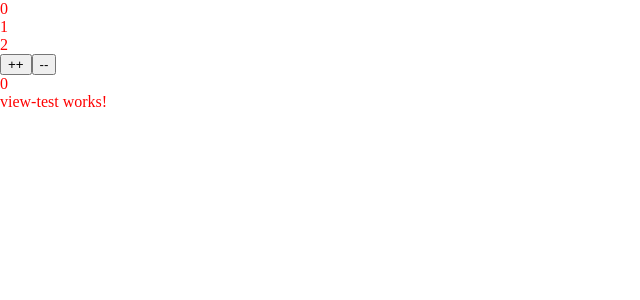
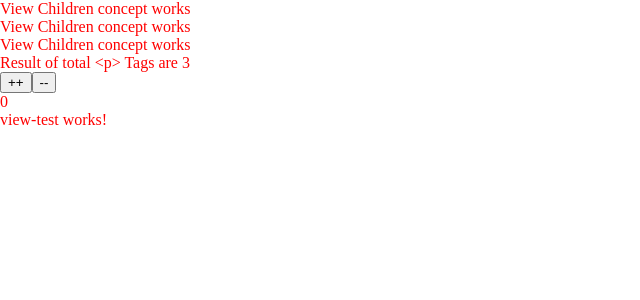
Before and after one commit to SriHariBalajiM/angularpractice, an Angular app: page / in a window 1280 px wide. Shown: the top 300 px of the page, without its empty margins (0-640 px from the left). Built offline with nearby package versions, Linux system fonts and the light colour scheme.

Commit message:
view child and view Children signal approach

```diff
--- a/src/app/view/view.component.html
+++ b/src/app/view/view.component.html
@@ -1,8 +1,10 @@
-<p #highlight>view child concept works!</p>
-<p #highlight> View Children concept works</p>
 <p #highlight>View Children concept works</p>
+<p #highlight>View Children concept works</p>
+<p #highlight>View Children concept works</p>
+<p #result>{{totalListedPTags()}}</p>
+
 <button (click)="increment()">++</button>
 <button (click)="decrement()">--</button>
-<p>{{viewTestChild ? viewTestChild.counter : 0}}</p>
+<p>{{viewTestChildSignal() ? viewTestChildSignal()?.counter : 0}}</p>
 
 <app-view-test #viewTest></app-view-test>
--- a/src/app/view/view.component.ts
+++ b/src/app/view/view.component.ts
@@ -1,4 +1,4 @@
-import { AfterViewInit, Component, ElementRef, OnInit, QueryList, ViewChild, viewChild, ViewChildren } from '@angular/core';
+import { AfterViewInit, Component, computed, effect, ElementRef, OnInit, QueryList, ViewChild, viewChild, viewChildren, ViewChildren } from '@angular/core';
 import { ViewTestComponent } from '../view-test/view-test.component';
 
 @Component({
@@ -7,21 +7,27 @@ import { ViewTestComponent } from '../view-test/view-test.component';
   templateUrl: './view.component.html',
   styleUrl: './view.component.scss'
 })
-export class ViewComponent implements AfterViewInit {
-    @ViewChildren('highlight')highlight!:QueryList<ElementRef>;
-@ViewChild(ViewTestComponent) viewTestChild: ViewTestComponent | undefined;
+export class ViewComponent  {
+viewTestChildSignal=viewChild<ViewTestComponent>(ViewTestComponent);
+result=viewChild<ElementRef>('result');
 
+highlight=viewChildren<ElementRef>('highlight');
 
-ngAfterViewInit(): void {
-      this.highlight.forEach((ele,index)=>{
-        ele.nativeElement.innerText=index;
-      })
+totalListedPTags=computed(()=>this.highlight().length);
+constructor(){
+  effect(() => {
+  const res=this.result();
+  if(res){
+res.nativeElement.innerText=`Result of total <p> Tags are ${this.totalListedPTags()}`;
+  }
+  }
+  )
 }
 
 increment(){
-  this.viewTestChild?.inc();
+  this.viewTestChildSignal()?.inc();
 }
 decrement(){
-    this.viewTestChild?.dec();
+    this.viewTestChildSignal()?.dec();
 }
 }
```
